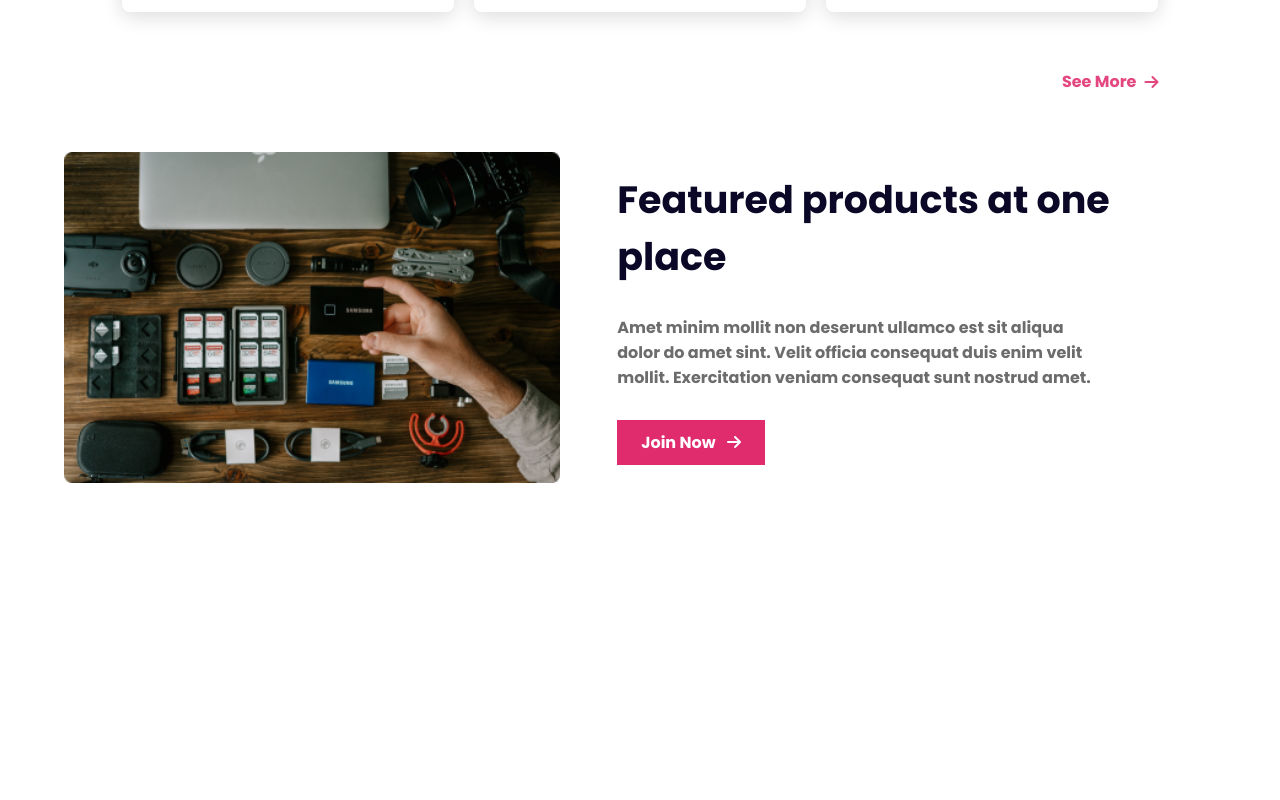
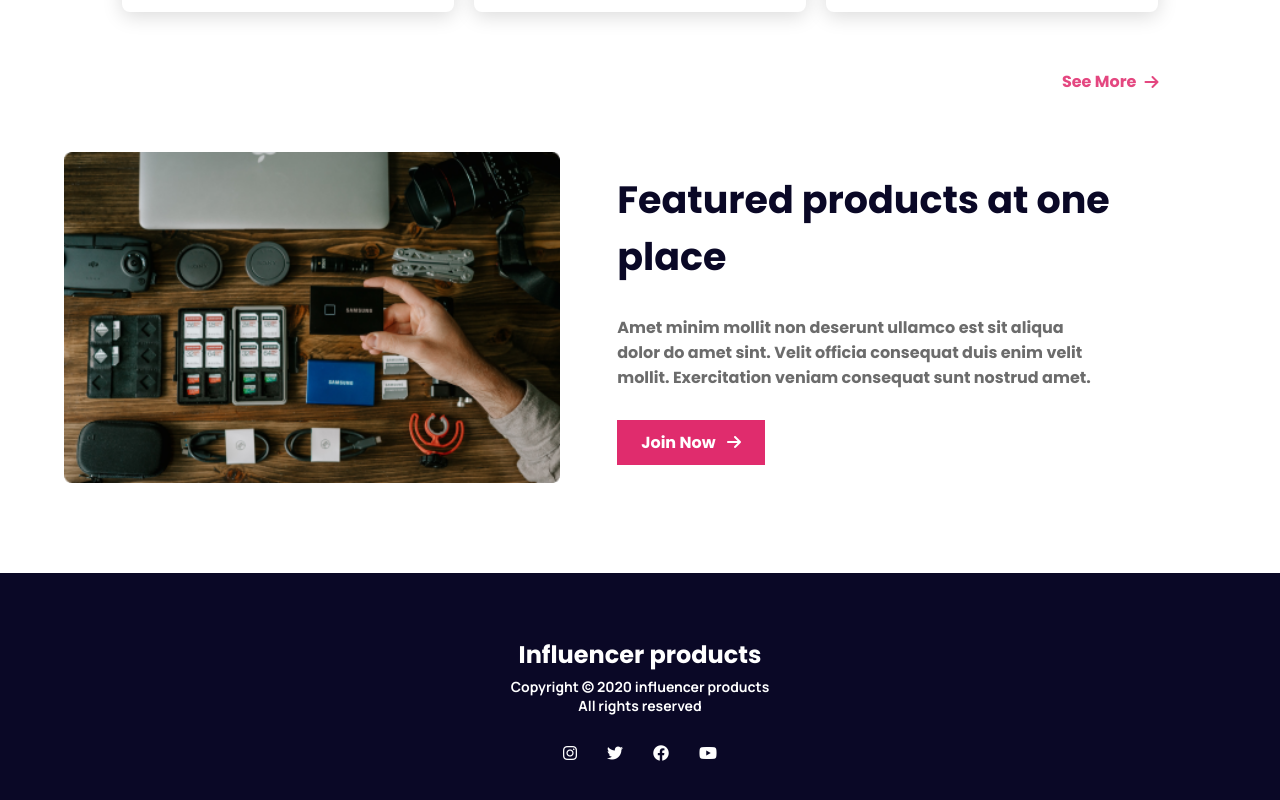
Before and after one commit to abdullahilbaki/InfluencerGear, a plain HTML site: page index.html in a window 1280 px wide. Shown: the part 2366-3166 px from the top of the page. Before the commit the page ends 2939 px from the top, so only its background shows below. Drawn offline with Linux system fonts and the light colour scheme.

Commit message:
added footer

```diff
--- a/index.html
+++ b/index.html
@@ -228,7 +228,29 @@
         </section>
     </main>
 
-    <footer></footer>
+    <footer>
+        <h1> Influencer products </h1>
+        <p>Copyright © 2020 influencer products</p>
+        <p>All rights reserved</p>
+
+        <div class="social-links">
+            <a href="https://www.instagram.com" target="_blank">
+                <i class="fa-brands fa-instagram"></i>
+            </a>
+
+            <a href="https://x.com" target="_blank">
+                <i class="fa-brands fa-twitter"></i>
+            </a>
+
+            <a href="https://www.facebook.com" target="_blank">
+                <i class="fa-brands fa-facebook"></i>
+            </a>
+
+            <a href="https://www.youtube.com" target="_blank">
+                <i class="fa-brands fa-youtube"></i>
+            </a>
+        </div>
+    </footer>
 </body>
 
 </html>
--- a/style.css
+++ b/style.css
@@ -3,6 +3,9 @@
 @import url('https://fonts.googleapis.com/css2?family=Inter:ital,opsz,wght@0,14..32,100..900;1,14..32,100..900&display=swap');
 
 @import url('https://fonts.googleapis.com/css2?family=Roboto:ital,wght@0,100..900;1,100..900&display=swap');
+
+@import url('https://fonts.googleapis.com/css2?family=Manrope:wght@200..800&display=swap');
+
 
 * {
     margin: 0%;
@@ -328,6 +331,44 @@ main>h3 {
     margin-left: 8px;
 }
 
+footer {
+    background: rgb(10, 8, 38);
+    color: rgb(255, 255, 255);
+    width: auto;
+    height: auto;
+    padding: 5% 6%;
+    text-align: center;
+    align-items: center;
+}
+
+footer h1 {
+    font-family: Poppins;
+    font-size: 24px;
+    font-weight: 700;
+    margin-bottom: 5px;
+}
+
+footer p {
+    font-family: Manrope;
+    font-size: 14px;
+    font-weight: 700;
+}
+
+.social-links {
+    margin-top: 15px;
+    display: flex;
+    align-items: center;
+    justify-content: center;
+}
+
+.social-links a {
+    text-decoration: none;
+    color: rgb(255, 255, 255);
+    margin: 10px;
+    padding: 5px;
+}
+
+
 @media screen and (max-width: 576px) {
     nav {
         grid-template-columns: 1fr auto;
@@ -400,4 +441,12 @@ main>h3 {
     .featured-products-text p {
         width: 96%;
     }
+
+    footer h1 {
+        font-size: 16px;
+    }
+
+    footer p {
+        font-size: 12px;
+    }
 }
```
